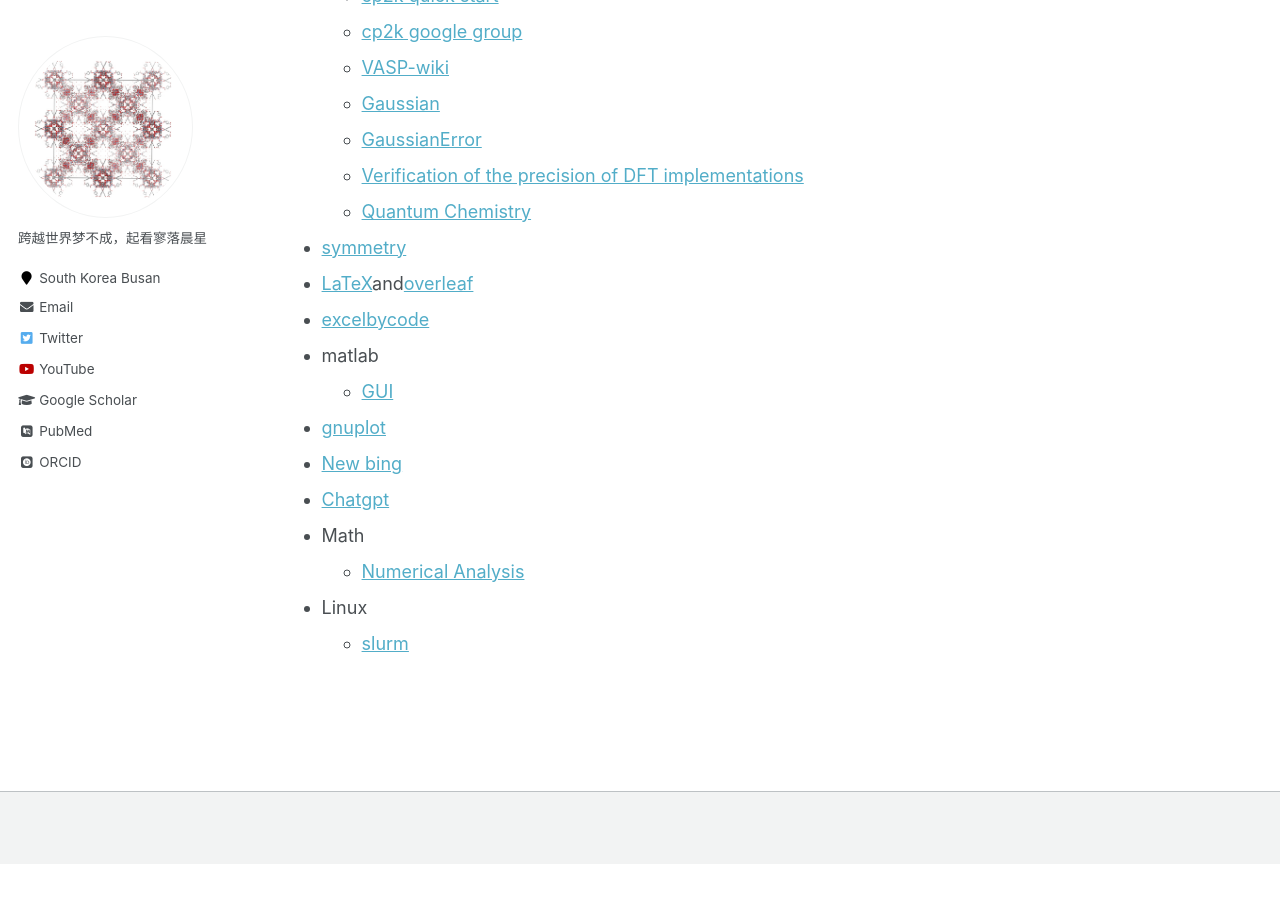
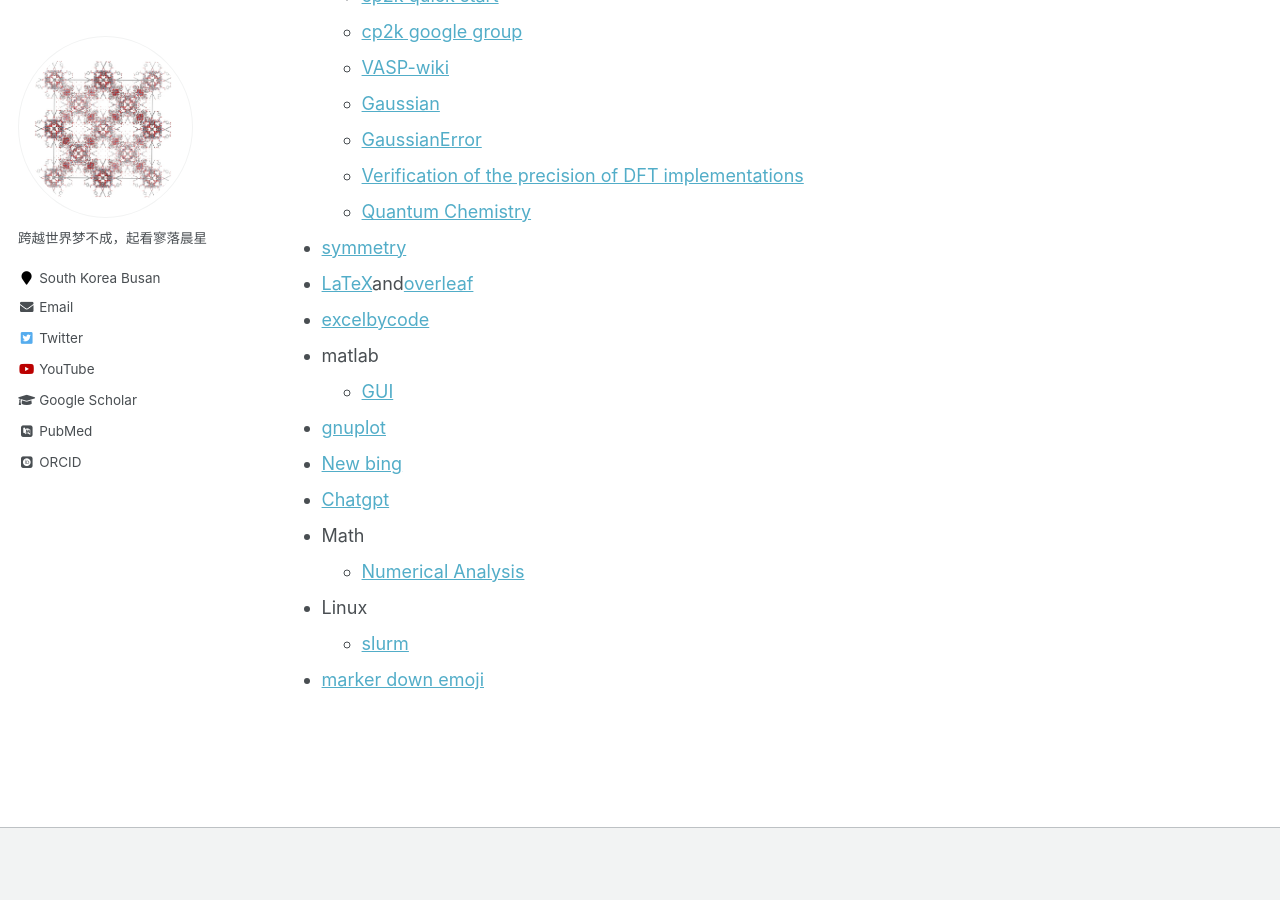
Before and after one commit to sxm13/ZGBshenxiaomoCV.github.io, a Jekyll site: the page built from _pages/markdown.md, in a window 1280 px wide and 900 px high, scrolled down 4579 px. Built offline with Jekyll 4.4.1, drawn with Linux system fonts in a browser that asks for light colours; some web fonts are replaced; before the commit the page ends 5443 px from its top, so only the background shows below that.

Commit message:
Update markdown.md

```diff
--- a/_pages/markdown.md
+++ b/_pages/markdown.md
@@ -146,3 +146,4 @@ redirect_from:
   * [Numerical Analysis](https://ocw.mit.edu/courses/2-993j-introduction-to-numerical-analysis-for-engineering-13-002j-spring-2005/pages/calendar/)
 * Linux
   * [slurm](extension://bfdogplmndidlpjfhoijckpakkdjkkil/pdf/viewer.html?file=http%3A%2F%2Fhmli.ustc.edu.cn%2Fdoc%2Fuserguide%2Fslurm-userguide.pdf)
+* [marker down emoji](https://www.webfx.com/tools/emoji-cheat-sheet/)
```
